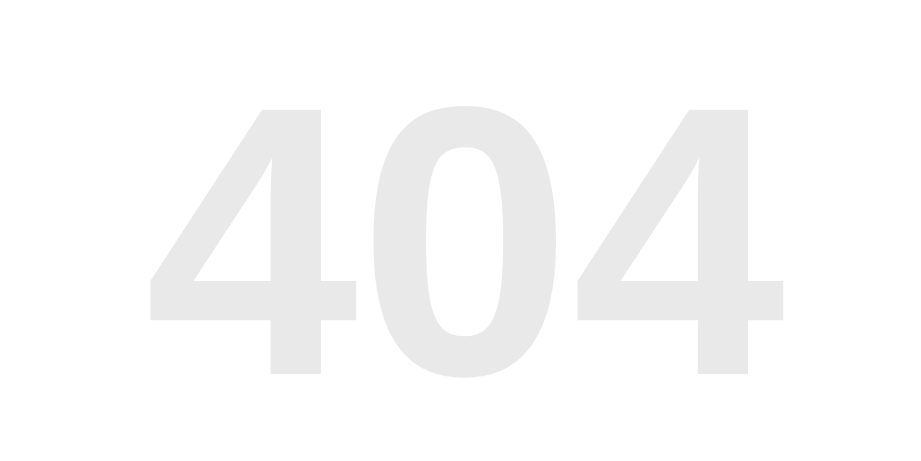
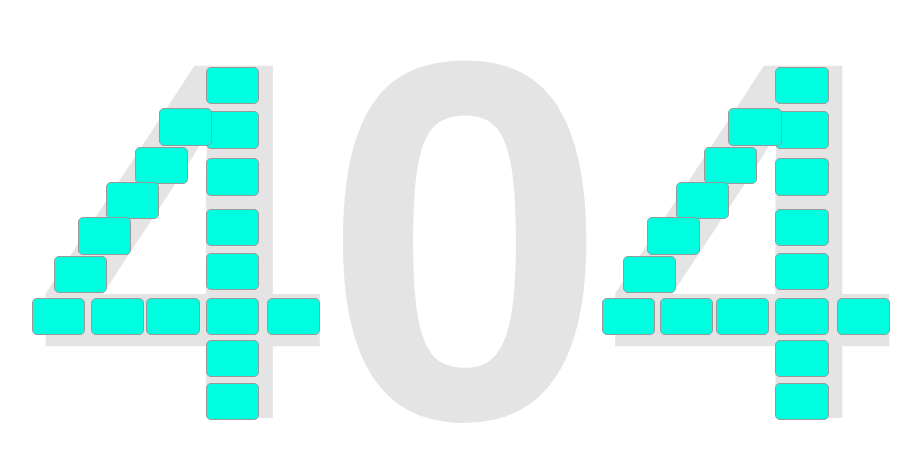
Before and after one commit to TimingJL/dribbble-like-collage-images-animation, a React (Create React App) app: page / in a window 1280 px wide. Shown: the part 159-620 px from the top of the page, without its empty margins (175-1096 px from the left). Built offline with nearby package versions, Linux system fonts and the light colour scheme.

Commit message:
[feature] add number four puzzle positions

```diff
--- a/package.json
+++ b/package.json
@@ -5,6 +5,7 @@
   "homepage": "https://timingjl.github.io/dribbble-like-collage-images-animation",
   "dependencies": {
     "build": "^0.1.4",
+    "prop-types": "^15.7.2",
     "react": "^16.8.6",
     "react-dom": "^16.8.6",
     "react-scripts": "3.0.1",
--- /dev/null
+++ b/src/containers/CollageImages/CharBox/Puzzle.js
@@ -0,0 +1,58 @@
+import React from 'react';
+import PropTypes from 'prop-types';
+import styled from 'styled-components';
+
+const PuzzleWrapper = styled.div`
+  position: absolute;
+  width: 100%;
+  height: 100%;
+`;
+
+const PuzzleBox = styled.div`
+  position: absolute;
+  width: 18%;
+  height: 6%;
+  border-radius: 5px;
+  background: #00ffe1;
+  border: 1px solid #999;
+  left: ${(props) => `${props.pos[0]}%;`};
+  top: ${(props) => `${props.pos[1]}%;`};
+  cursor: pointer;
+  transition: all 0.1s ease-in-out;
+
+  &:hover {
+    z-index: 1;
+    transform: scale(1.3);
+    box-shadow: 0 5px 30px rgba(0,0,0,0.3);
+    transition: all 0.1s ease-in-out;
+  }
+`;
+
+const Puzzle = ({
+  positions,
+}) => {
+  return (
+    <PuzzleWrapper>
+      {
+        positions.map((pos, index) => (
+          <PuzzleBox
+            key={index}
+            pos={pos}
+          />
+        ))
+      }
+    </PuzzleWrapper>
+  );
+};
+
+Puzzle.propTypes = {
+  positions: PropTypes.array,
+  boxWidth: PropTypes.number,
+};
+
+Puzzle.defaultProps = {
+  positions: [],
+  boxWidth: 0,
+};
+
+export default Puzzle;
--- /dev/null
+++ b/src/containers/CollageImages/CharBox/constants.js
@@ -0,0 +1,29 @@
+export const imagePositions = {
+  0: [
+
+  ],
+  4: [
+    // 直的
+    [59, 20.5],
+    [59, 28],
+    [59, 36],
+    [59, 44.5],
+    [59, 52],
+    [59, 59.6],
+    [59, 66.7],
+    [59, 74],
+
+    // 斜的
+    [42.5, 27.5],
+    [34, 34],
+    [24, 40],
+    [14, 46],
+    [5.5, 52.5],
+    [-2, 59.6],
+
+    // 橫的
+    [18.5, 59.6],
+    [38.1, 59.6],
+    [80.5, 59.6],
+  ],
+}
--- /dev/null
+++ b/src/containers/CollageImages/CharBox/index.js
@@ -0,0 +1,39 @@
+import React from 'react';
+import PropTypes from 'prop-types';
+import styled from 'styled-components';
+import Puzzle from './Puzzle';
+
+import { imagePositions } from './constants';
+
+const CharBoxWrapper = styled.div`
+  position: relative;
+  display: flex;
+  justify-content: center;
+  align-items: center;
+  .char-box__char {
+    opacity: 0.1;
+  }
+`;
+
+const CharBox = ({
+  char,
+}) => {
+  return (
+    <CharBoxWrapper>
+      <div className="char-box__char">{char}</div>
+      <Puzzle
+        positions={imagePositions[char]}
+      />
+    </CharBoxWrapper>
+  );
+};
+
+CharBox.propTypes = {
+  char: PropTypes.string,
+};
+
+CharBox.defaultProps = {
+  char: '',
+};
+
+export default CharBox;
--- a/src/containers/CollageImages/Styled.js
+++ b/src/containers/CollageImages/Styled.js
@@ -1,8 +1,16 @@
 import styled from 'styled-components';
 
-export const StyledHeader = styled.h1`
-  font-size: 30vw;
-  color: #333;
-  opacity: 0.1;
+export const StyledHeader = styled.div`
+  position: relative;
+  width: 90vw;
+  height: 100vh;
+  display: flex;
+  justify-content: center;
+  align-items: center;
+  font-size: ${(props) => 120 / props.text.length}vw;
   transition: all 1s ease-in-out;
 `;
+
+export const CollageImagesWrapper = styled.div`
+
+`;
--- a/src/containers/CollageImages/index.js
+++ b/src/containers/CollageImages/index.js
@@ -1,12 +1,29 @@
 import React from 'react';
+import CharBox from './CharBox';
+
 import {
   StyledHeader,
+  CollageImagesWrapper,
 } from './Styled';
 
-const CollageImages = () => (
-  <section>
-    <StyledHeader>404</StyledHeader>
-  </section>
-);
+const CollageImages = () => {
+  // const text = '1234567890';
+  const text = '404';
+  const indexKey = (index) => index;
+  return (
+    <CollageImagesWrapper>
+      <StyledHeader text={text}>
+        {
+          text.split('').map((char, index) => (
+            <CharBox
+              key={indexKey(index)}
+              char={char}
+            />
+          ))
+        }
+      </StyledHeader>
+    </CollageImagesWrapper>
+  );
+};
 
 export default CollageImages;
```
